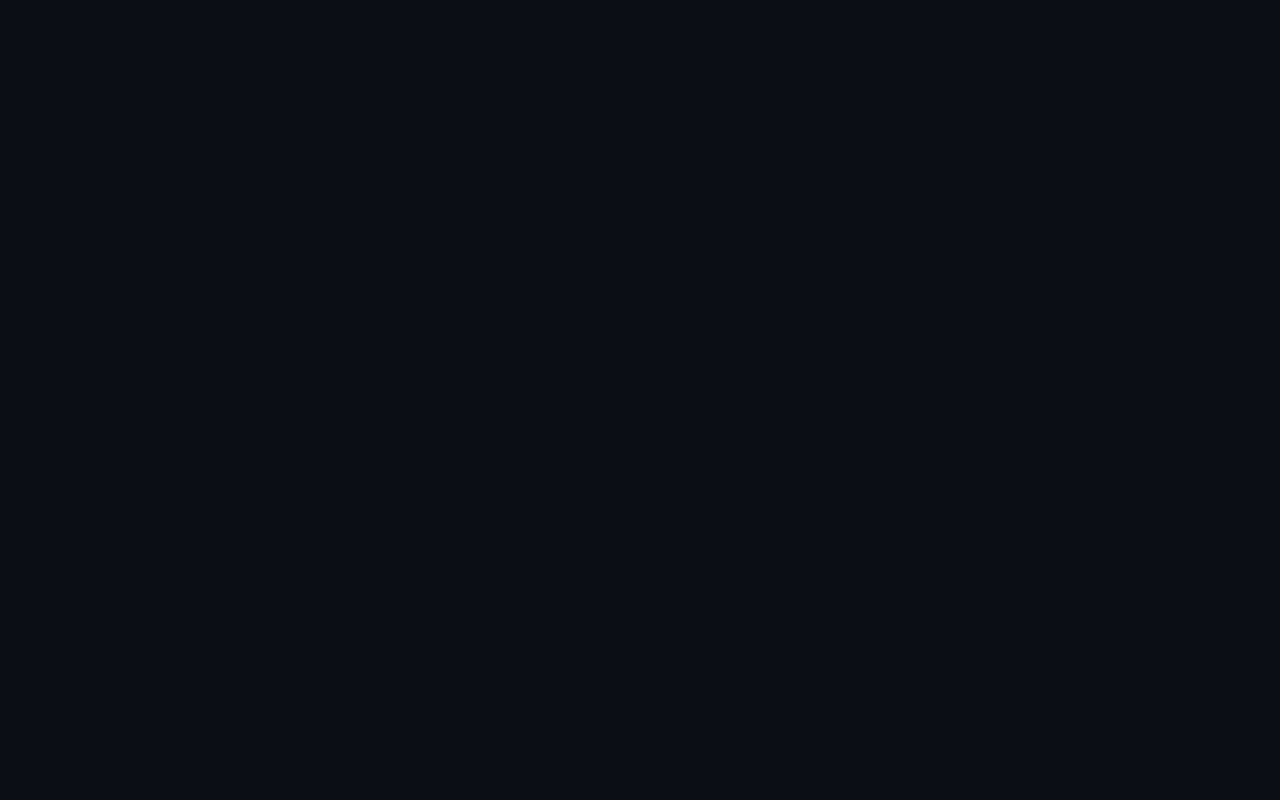
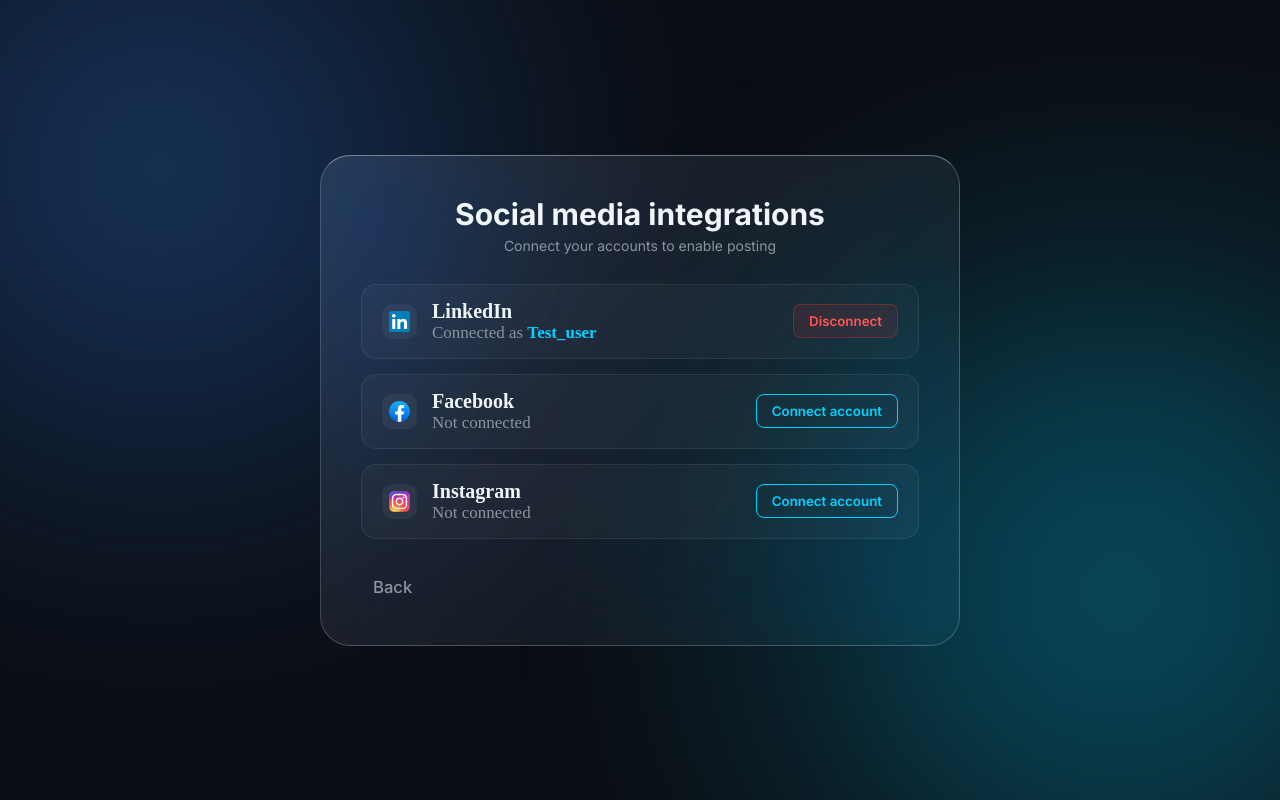
Before and after one commit to Kha-teri/Team-Red, a React (Vite) app: page /linker in a window 1280 px wide. Before the commit this address had no page. Built offline with nearby package versions, Linux system fonts and the light colour scheme.

Commit message:
add linker page

```diff
--- /dev/null
+++ b/src/components/AccountLinker.tsx
@@ -0,0 +1,74 @@
+import { useState } from 'react';
+import styles from '../scss/AccountLinker.module.scss'
+import { useNavigate } from 'react-router-dom';
+import Button from './Button';
+
+interface AccountLinkerProps {
+    id: string;
+    name: string;
+    icon: string;
+    isConnected: boolean;
+    username?: string;
+}
+
+function AccountLinker() {
+    const navigate = useNavigate();
+
+    const [accounts, setAccounts] = useState<AccountLinkerProps[]>([
+        {id: 'linkedin', name: 'LinkedIn', icon: '/img/linkedin_icon.svg', isConnected: true, username: 'Test_user'},
+        {id: 'facebook', name: 'Facebook', icon: '/img/facebook_icon.svg', isConnected: false},
+        {id: 'instagram', name: 'Instagram', icon: '/img/instagram_icon.svg', isConnected: false}
+    ]);
+
+    const toggleConnection = (id: string) => {
+        setAccounts(prev => prev.map(acc => {
+            if(acc.id === id) {
+                const newState = !acc.isConnected;
+                return {...acc, isConnected: !acc.isConnected, username: newState ? 'Test_User' : undefined};
+            }
+            return acc;
+        }));
+    }
+
+    return (
+        <div className={styles.container}>
+            <div className={styles.card}>
+                <header className={styles.header}>
+                    <h1>Social media integrations</h1>
+                    <p>Connect your accounts to enable posting</p>
+                </header>
+
+                <div className={styles.accountsList}>
+                    {accounts.map(el => (
+                        <div key={el.id} className={`${styles.accountItem} ${el.isConnected ? styles.connected : ''}`}>
+                            <div className={styles.info}>
+                                <div className={styles.iconWrapper}>
+                                    <img src={el.icon} alt={el.name} />
+                                </div>
+                                <div className={styles.text}>
+                                    <h3>{el.name}</h3>
+                                    <span>{el.isConnected ? (
+                                        <>Connected as <span className={styles.username}>{el.username}</span></>
+                                        ) : (
+                                            'Not connected'
+                                        )}
+                                    </span>
+                                </div>
+                            </div>
+
+                            <button className={el.isConnected ? styles.disconnectBtn : styles.connectBtn} onClick={() => toggleConnection(el.id)}>
+                                {el.isConnected ? 'Disconnect' : 'Connect account'}
+                            </button>
+                        </div>
+                    ))}
+                </div>
+
+                <footer className="footer">
+                    <Button usage="navbar" text="Back" onBtnClick={() => navigate("/")}/>
+                </footer>
+            </div>
+        </div>
+    )
+}
+
+export default AccountLinker;
--- a/src/components/App.tsx
+++ b/src/components/App.tsx
@@ -11,6 +11,7 @@
 import AboutPage from './AboutPage.tsx'
 import ContactPage from './ContactPage.tsx'
 import PostActionBar from './PostActionBar.tsx'
+import AccountLinker from './AccountLinker.tsx'
 
 function HomePage() {
   const navigate = useNavigate()
@@ -84,6 +85,7 @@
       <Route path="/register" element={<RegisterPage />} />
       <Route path="/about" element={<AboutPage />} />
       <Route path="/contact" element={<ContactPage />} />
+      <Route path="/linker" element={<AccountLinker />} />
     </Routes>
   )
 }
--- a/src/components/Navbar.tsx
+++ b/src/components/Navbar.tsx
@@ -35,6 +35,7 @@
                     <nav className={styles.navLinks}>
                         <Button usage="navbar" text="About" onBtnClick={() => navigate('/about')} />
                         <Button usage="navbar" text="Contact" onBtnClick={() => navigate('/contact')} />
+                        <Button usage="navbar" text="Link accounts" onBtnClick={() => navigate('/linker')} />
                     </nav>
                 </div>
             </div>
--- /dev/null
+++ b/src/scss/AccountLinker.module.scss
@@ -0,0 +1,175 @@
+@use './colors.scss' as *;
+@use './fonts.scss' as *;
+
+.container {
+    position: relative;
+    width: 100%;
+    height: 100vh;
+    display: flex;
+    justify-content: center;
+    align-items: center;
+    background: $bg-main;
+    padding: clamp(1rem, 2vw, 2rem);
+    overflow-y: auto;
+    overflow-x: hidden;
+    box-sizing: border-box;
+
+    &::before, &::after {
+        content: '';
+        position: fixed;
+        width: clamp(300px, 45vw, 600px);
+        height: clamp(300px, 45vw, 600px);
+        border-radius: 50%;
+        filter: blur(140px);
+        z-index: 0;
+        opacity: 0.35;
+        pointer-events: none;
+    }
+
+    &::before {
+        top: -15%;
+        left: -10%;
+        background-color: $accent;
+    }
+
+    &::after {
+        bottom: -10%;
+        right: -10%;
+        background-color: $glow;
+    }
+}
+
+.card {
+    position: relative;
+    z-index: 1;
+    width: clamp(500px, 50vw, 900px);
+    background: linear-gradient(135deg, rgba(white, 0.1) 0%, rgba(white, 0.03) 100%);
+    backdrop-filter: blur(35px) saturate(160%);
+    border: 1px solid rgba(white, 0.2);
+    border-top: 1px solid rgba(white, 0.4);
+    border-radius: 3rem;
+    padding: clamp(2rem, 5vw, 4rem);
+    display: flex;
+    flex-direction: column;
+    gap: 3rem;
+}
+
+.header {
+    text-align: center;
+
+    h1 {
+        font-family: $font-main;
+        font-size: clamp(2rem, 3vw, 3rem);
+        color: $text-main;
+        margin-bottom: $s1;
+    }
+
+    p {
+        font-family: $font-main;
+        color: $text-secondary;
+        font-size: clamp(1rem, 1.2vw, 1.4rem);
+    }
+}
+
+.accountsList {
+    display: flex;
+    flex-direction: column;
+    gap: $s3;
+}
+
+.accountItem {
+    display: flex;
+    justify-content: space-between;
+    align-items: center;
+    padding: 1.5rem 2rem;
+    background: rgba(white, 0.03);
+    border: 1px solid rgba(white, 0.08);
+    border-radius: $s3;
+    transition: all 0.3s ease;
+
+    &:hover {
+        background: rgba(white, 0.06);
+        border-color: rgba(white, 0.15);
+    }
+}
+
+.info {
+    display: flex;
+    align-items: center;
+    gap: $s3;
+}
+
+.iconWrapper {
+    height: 3.5rem;
+    width: 3.5rem;
+    display: flex;
+    align-items: center;
+    justify-content: center;
+    background: rgba(white, 0.05);
+    border-radius: $s2;
+
+    img {
+        width: 60%;
+        height: 60%;
+        aspect-ratio: 1/1;
+        object-fit: contain;
+    }
+}
+
+.text {
+    display: flex;
+    flex-direction: column;
+
+    h3 {
+        font-size: clamp(1.6rem, 1.8vw, 2rem);
+        color: $text-main;
+        margin: 0;
+    }
+
+    span {
+        font-size: clamp(1.3rem, 1.5vw, 1.7rem);
+        color: $text-secondary;
+
+        .username {
+            color: $glow;
+            font-weight: bold;
+        }
+    }
+}
+
+.connectBtn, .disconnectBtn {
+    padding: 0.8rem 1.5rem;
+    border-radius: 0.8rem;
+    font-family: $font-main;
+    font-weight: 600;
+    cursor: pointer;
+    transition: all 0.2 ease;
+}
+
+.connectBtn {
+    background: transparent;
+    border: 1px solid $glow;
+    color: $glow;
+
+    &:hover {
+        background: $glow;
+        color: $card;
+    }
+}
+
+.disconnectBtn {
+    background: rgba(255, 50, 50, 0.1);
+    border: 1px solid rgba(255, 50, 50, 0.3);
+    color: #ff5555;
+
+    &:hover {
+        background: rgba(255, 50, 50, 0.2);
+        border-color: #ff5555;
+    }
+}
+
+.footer {
+    display: flex;
+    justify-content: center;
+    margin-top: 1rem;
+}
--- a/src/scss/App.module.scss
+++ b/src/scss/App.module.scss
@@ -123,7 +123,6 @@
         height: 3.2rem;
         border-radius: 0.8rem;
         border: 2px solid transparent;
-        // Magiczny gradient na obramowaniu
         background:
             linear-gradient($card, $card) padding-box,
             linear-gradient(90deg, $accent, $glow, $accent) border-box;
@@ -135,7 +134,7 @@
         transition: box-shadow 0.3s ease;
 
         &:hover {
-            animation-duration: 2s; // Przyspiesza animację przy hoverze
+            animation-duration: 2s;
             box-shadow: 0 0 15px rgba($glow, 0.3);
         }
     }
--- a/src/scss/index.scss
+++ b/src/scss/index.scss
@@ -10,7 +10,7 @@
 html, body, #root {
     width: 100%;
     height: 100%;
-    overflow: hidden;
+    //overflow: hidden;
 }
 
 body {
```
